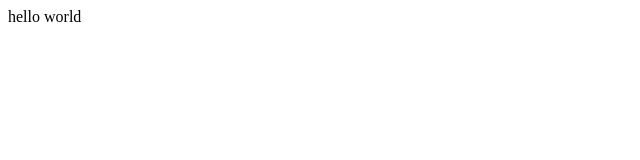
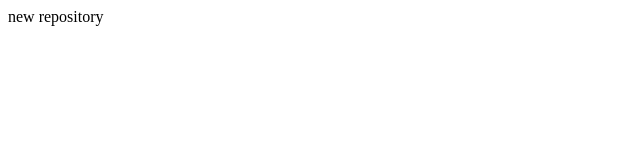
Before and after one commit to Sayali1357/LocalRepo, a plain HTML site: page index.html in a window 1280 px wide. Shown: the full height of the page, 0-640 px from the left. Drawn offline with Linux system fonts and the light colour scheme.

Commit message:
Add new repository

```diff
--- a/index.html
+++ b/index.html
@@ -1 +1,2 @@
-<p>hello world</p>
+<p>new repository
+</p>
```
Also changed, not shown: style.css.txt (added).
